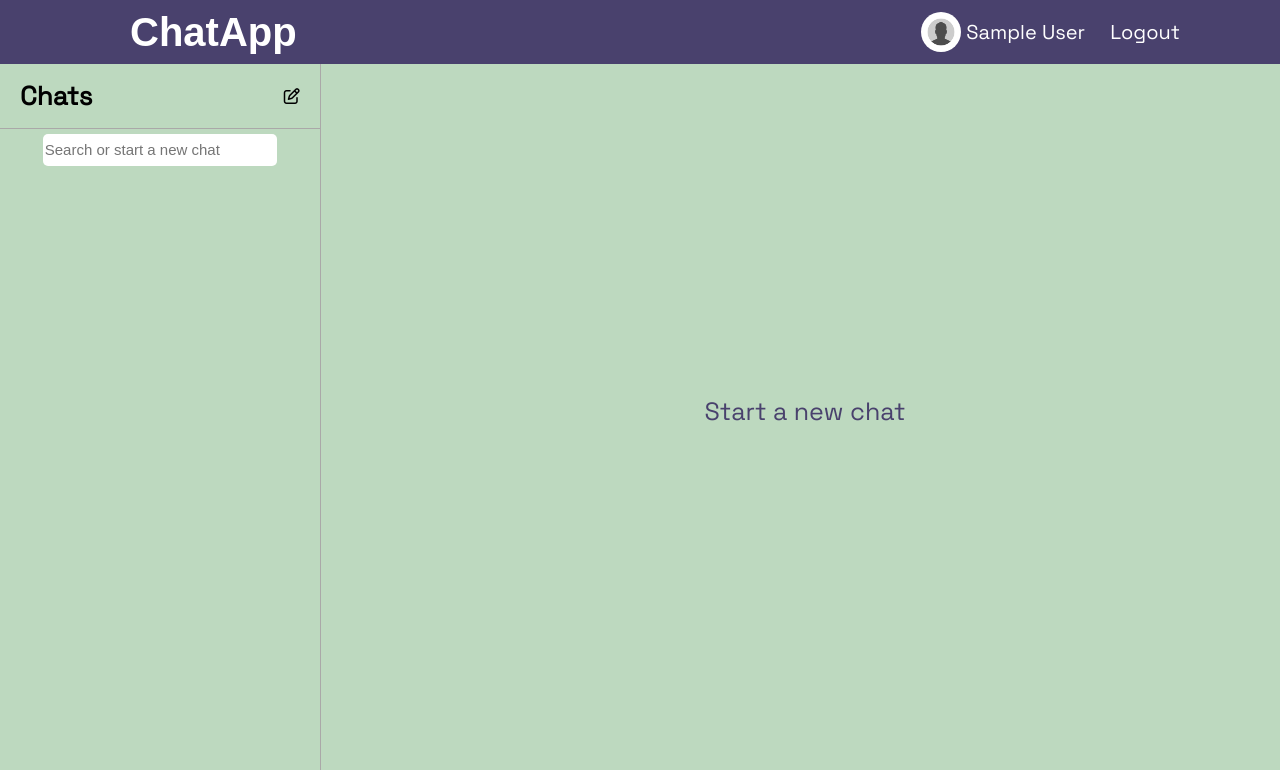
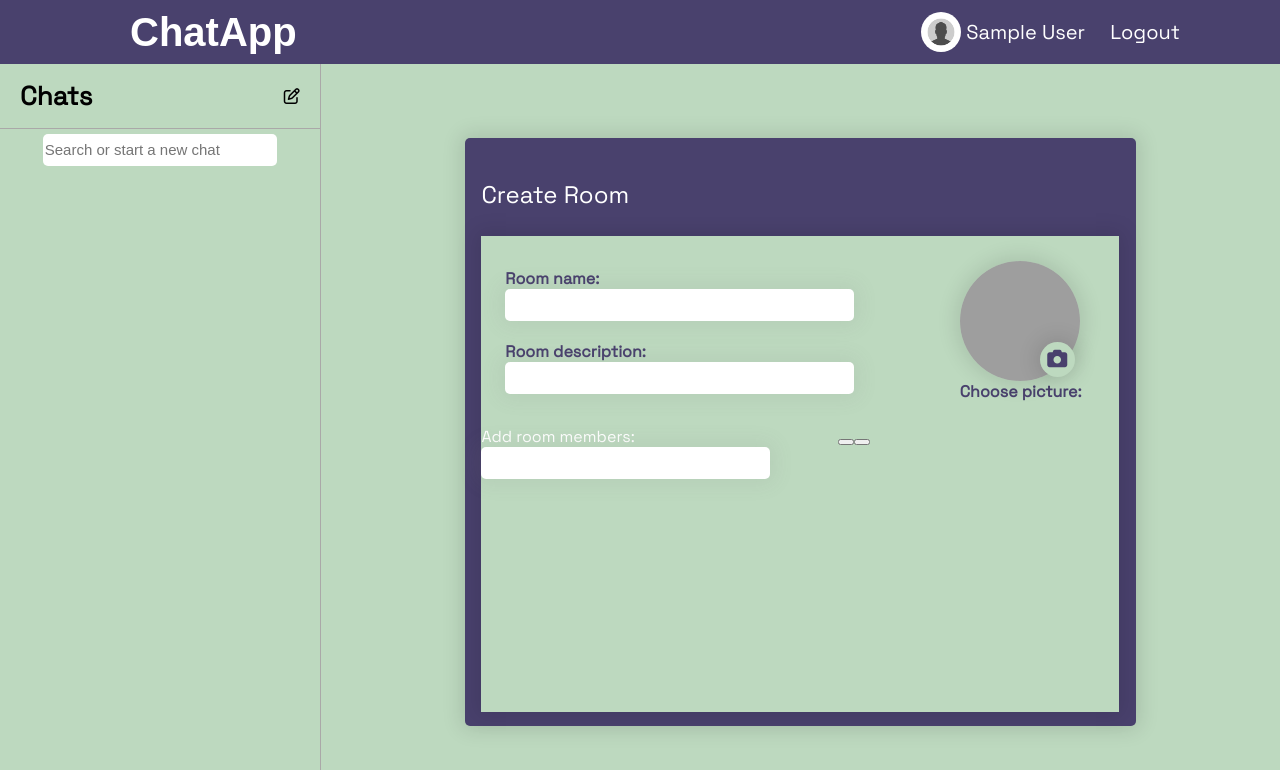
Before and after one commit to Adithyan-MS/ChatApp-client, an Angular app: page /home in a window 1280 px wide. Shown: the top 770 px of the page. Built offline with nearby package versions, Linux system fonts and the light colour scheme; no server answers; sample sign-in values are in the browser's storage; grey boxes are pictures that could not be loaded; a web font is replaced by a local one.

Commit message:
working on create room

```diff
--- a/src/app/pages/home/show-chat/chat-profile/chat-profile.component.scss
+++ b/src/app/pages/home/show-chat/chat-profile/chat-profile.component.scss
@@ -6,6 +6,9 @@
     scrollbar-width: none;
     position: relative;
 }
+.container::-webkit-scrollbar {
+    display: none;
+  }
 .back{
     position: sticky;
     top: 0;
@@ -26,9 +29,7 @@
 .back i:hover{
     color: white;
 }
-.container::-webkit-scrollbar {
-    display: none;
-  }
+
 .scroll-container{
     position: absolute;
     top: 0;
--- a/src/app/pages/home/show-chat/create-room/create-room.component.html
+++ b/src/app/pages/home/show-chat/create-room/create-room.component.html
@@ -1 +1,47 @@
-<p>create-room works!</p>
+<div class="container">
+    <div class="items">
+        <div class="item">
+            <div class="header">
+                <span>Create Room</span>
+            </div>
+        </div>
+        <div class="item">
+            <div class="create-form">
+                <form action="" class="roomCreateForm">
+                    <div class="form-top">
+                        <div class="left">
+                            <div class="name-input">
+                                <label for="">Room name:</label>
+                                <input type="text">
+                            </div>
+                            <div class="desc-input">
+                                <label for="">Room description:</label>
+                                <input type="text">
+                            </div>
+                        </div>
+                        <div class="right">
+                            <div class="image">
+                                <img src="https://media.istockphoto.com/id/1337144146/vector/default-avatar-profile-icon-vector.jpg?s=612x612&w=0&k=20&c=BIbFwuv7FxTWvh5S3vB6bkT0Qv8Vn8N5Ffseq84ClGI=" alt="" class="profilePic">
+                                <label class="upload-icon">
+                                    <i class="fa-solid fa-camera"></i>
+                                    <input type="file" id="file" style="display: none" name="image" accept="image/gif,image/jpeg,image/jpg,image/png" multiple="" data-original-title="upload photos">
+                                </label>
+                            </div>
+                            <label for="">Choose picture:</label>
+                        </div>
+                    </div>
+                    <div class="form-bottom">
+                        <div class="add-member">
+                            <label for="">Add room members:</label>
+                            <input type="text">
+                        </div>
+                        <div class="form-buttons">
+                            <button class="create"></button>
+                            <button class="cancel"></button>
+                        </div>
+                    </div>
+                </form>
+            </div>
+        </div>
+    </div>
+</div>
--- a/src/app/pages/home/show-chat/create-room/create-room.component.scss
+++ b/src/app/pages/home/show-chat/create-room/create-room.component.scss
@@ -0,0 +1,153 @@
+
+.container{
+    width: 70%;
+    height: 80%;
+    background-color: #49416d;
+    border-radius: 5px;
+    display: flex;
+    align-items: center;
+    justify-content: center;
+    color: white;
+    box-shadow: 0px 0px 19px 5px rgba(0,0,0,0.1);
+}
+.items{
+    display: flex;
+    align-items: center;
+    justify-content: center;
+    width: 95%;
+    height: 95%;
+    flex-direction: column;
+}
+.item{
+    width: 100%;
+    display: flex;
+    flex-direction: column;
+    justify-content: center;
+
+}
+.item:first-child{
+    font-size: 24px;
+    height: 15%;
+    align-items: start;
+}
+.item:last-child{
+    height: 85%;
+    align-items: center;
+    box-shadow: 0px 0px 19px 5px rgba(0,0,0,0.1);
+}
+.create-form{
+    display: flex;
+    width: 100%;
+    height: 100%;
+}
+.roomCreateForm{
+    display: flex;
+    background-color: #bdd9bf;
+    width: 100%;
+    flex-direction: column;
+    height: 100%;
+}
+.form-top{
+    display: flex;
+    width: 100%;
+    flex: 40%;
+}
+.form-bottom{
+    display: flex;
+    width: 100%;
+    flex: 60%;
+}
+.form-top .left{
+    flex: 3;
+    display: flex;
+    align-items: center;
+    flex-direction: column;
+    justify-content: center;
+    gap: 20px;
+    color: #49416d;
+    font-weight: 800;
+}
+.form-top .right{
+    flex: 1;
+    display: flex;
+    align-items: start;
+    flex-direction: column;
+    justify-content: center;
+}
+.name-input{
+    width: 90%;
+    display: flex;
+    align-items: start;
+    justify-content: center;
+    flex-direction: column;
+}
+.desc-input{
+    width: 90%;
+    display: flex;
+    align-items: start;
+    justify-content: center;
+    flex-direction: column;
+}
+.roomCreateForm input{
+    border: none;
+    width: 80%;
+    height: 30px;
+    border-radius: 5px;
+    font-size: 15px;
+    box-shadow: 0px 0px 19px 5px rgba(122, 122, 122, 0.1);
+}
+.left input:focus{
+    outline: none;
+}
+.image{
+    display: flex;
+    align-items: center;
+    justify-content: center;
+    position: relative;
+    flex-direction: column;
+    gap: 10px;
+
+}
+.right{
+    color: #49416d;
+    font-weight: 800;
+}
+.right img{
+    width: 120px;
+    height: 120px;
+    border-radius: 50%;
+    object-fit:cover;
+    cursor: pointer;
+    box-shadow: 0px 0px 19px 5px rgba(0,0,0,0.1);
+}
+.upload-icon{
+    position: absolute;
+    background-color: #bdd9bf;
+    display: flex;
+    align-items: center;
+    justify-content: center;
+    width: 35px;
+    height: 35px;
+    border-radius: 50%;
+    bottom: 4px;
+    right: 5px;
+    box-shadow: 0px 0px 19px 5px rgba(0,0,0,0.1);
+    cursor: pointer;
+}
+.upload-icon i{
+    width: 100%;
+    display: flex;
+    align-items: center;
+    justify-content: center;
+    border-radius: 50%;
+    height: 100%;
+    font-size: 20px;
+    color: #49416d;
+}
+.upload-icon :hover{
+    background-color: #15055d;
+}
+.upload-icon:hover i{
+    background-color: #49416d;
+    color: #bdd9bf;
+}
--- a/src/app/pages/home/show-chat/show-chat.component.html
+++ b/src/app/pages/home/show-chat/show-chat.component.html
@@ -56,9 +56,10 @@
             <app-join-room></app-join-room>
         }
         @default {
-            <div class="startChat">
+            <!-- <div class="startChat">
                 <span>Start a new chat</span>
-            </div>
+            </div> -->
+            <app-create-room></app-create-room>
         }
       }
 </div>
--- a/src/app/pages/home/show-chat/show-chat.component.scss
+++ b/src/app/pages/home/show-chat/show-chat.component.scss
@@ -2,6 +2,8 @@
     height: 100%;
     position: relative;
     display: flex;
+    align-items: center;
+    justify-content: center;
     width: 100%;
     background-color:#bdd9bf;
     flex-direction: column;
@@ -161,3 +163,10 @@
   app-chat-profile{
     height: 100%;
   }
+  app-create-room{
+    height: 100%;
+    width: 100%;
+    display: flex;
+    align-items: center;
+    justify-content: center;
+  }
--- a/src/app/pages/profile/profile.component.scss
+++ b/src/app/pages/profile/profile.component.scss
@@ -4,11 +4,35 @@
     overflow: scroll;
     -ms-overflow-style: none;
     scrollbar-width: none;
+    position: relative;
 }
 .container::-webkit-scrollbar {
   display: none;
 }
+.back{
+    position: sticky;
+    top: 0;
+    width: 50px;
+    height: 50px;
+    display: flex;
+    align-items: center;
+    justify-content: center;
+    left: 40px;
+    font-size: 25px;
+    color: #49416d;
+    z-index: 99;
+}
+.back i{
+    cursor: pointer;
+    font-weight: 600;
+}
+.back i:hover{
+    color: white;
+}
 .scroll-container{
+    position: absolute;
+    top: 0;
+    width: 100%;
     display: flex;
     flex-direction: column;
     align-items: center;
@@ -92,18 +116,23 @@
     align-items: center;
     justify-content: center;
 }
+hr{
+    height: 80%;
+    border: 3px solid #bdd9bf;
+    border-radius: 50%;
+    box-shadow: 0px 0px 19px 5px rgba(0,0,0,0.1);
+}
 .details{
     display: flex;
     align-items: center;
     justify-content: center;
-    width: 80%;
     height: 80%;
     flex-direction: column;
     border-radius: 10px;
     gap: 8px;
+    width: 85%;
 }
 .items{
-    flex: 1;
     width: 80%;
     border-radius: 10px;
     display: flex;
@@ -111,65 +140,54 @@
     box-shadow: 0px 0px 6px 0px rgba(0,0,0,0.1);
     color: white;
     justify-content: start;
+    padding: 5px;
+    gap: 3px;
 }
-.item{
+.item:first-child{
+    flex: 1;
     display: flex;
     align-items: center;
     justify-content: center;
 }
-.item .bio{
+.item:last-child{
+    flex: 9;
+}
+.item-icon{
+    width: 100%;
+    height: 100%;
+    display: flex;
+    align-items: center;
+    justify-content: center;
+    border-radius: 30%;
+    background-color: #49416d;
+}
+.item-title{
+    font-size: 14px;
+    color: rgb(199, 197, 197);
+}
+.item-content{
     height: 20px;
-    width: 450px;
-    white-space:nowrap;
-    overflow: hidden;
-    display: block;
-    text-overflow: ellipsis;
-}
-.item:nth-child(1){
-    width: 10%;
-    background-color: #49416d;
-    margin: 5px;
-    border-radius: 40%;
-    font-size: 20px;
-    color:#bdd9bf;
-    box-shadow: 0px 0px 19px 5px rgba(0,0,0,0.1);
-}
-.item:nth-child(2){
-    width: 90%;
+    color: white;
     display: flex;
-    justify-content: center;
-    flex-direction: column;
-    align-items: start;
-}
-.biocontent{
-    display: flex;
-    width: 100%;
+    justify-content: space-between;
+    gap: 5px;
     align-items: center;
 }
-.bioForm{
-    display: flex;
-    align-items: center;
-    justify-content: start;
-    width: 100%;
-    gap: 10px;
-}
-.bioForm input{
+.item-content input{
     width: 90%;
     background-color:  rgb(147, 122, 167);
     border: none;
     border-bottom: 1px solid #49416d;
     color: white;
 }
-.bioForm input:focus{
+.item-content input:focus{
     outline: none;
 }
-hr{
-    height: 80%;
-    margin: 40px;
-    border: 3px solid #bdd9bf;
-    border-radius: 50%;
-    box-shadow: 0px 0px 19px 5px rgba(0,0,0,0.1);
-
+.item-content .bio{
+    width: 90%;
+}
+.item-content .edit-icon{
+    width: 10%;
 }
 .editIcon{
     cursor: pointer;
--- a/src/app/pages/profile/profile.component.ts
+++ b/src/app/pages/profile/profile.component.ts
@@ -1,20 +1,19 @@
 import { Component, OnInit } from '@angular/core';
 import { CommonModule } from '@angular/common';
 import { ApiService } from '../../services/api.service';
-import { type } from 'os';
 import { User } from '../../models/data-types';
 import { AppService } from '../../services/app.service';
 import { ProfileSidebarComponent } from './profile-sidebar/profile-sidebar.component';
 import { ProfileViewContentComponent } from './profile-view-content/profile-view-content.component';
 import { environment } from '../../../environments/environment.development';
-import { Router } from '@angular/router';
+import { Router, RouterModule } from '@angular/router';
 import { HttpHeaders } from '@angular/common/http';
 import { FormBuilder, FormGroup, ReactiveFormsModule, Validators } from '@angular/forms';
 
 @Component({
   selector: 'app-profile',
   standalone: true,
-  imports: [CommonModule,ProfileSidebarComponent,ProfileViewContentComponent,ReactiveFormsModule],
+  imports: [CommonModule,RouterModule,ProfileSidebarComponent,ProfileViewContentComponent,ReactiveFormsModule],
   templateUrl: './profile.component.html',
   styleUrl: './profile.component.scss'
 })
```
Also changed, not shown: src/app/pages/profile/profile.component.html (+40 -7 lines).
